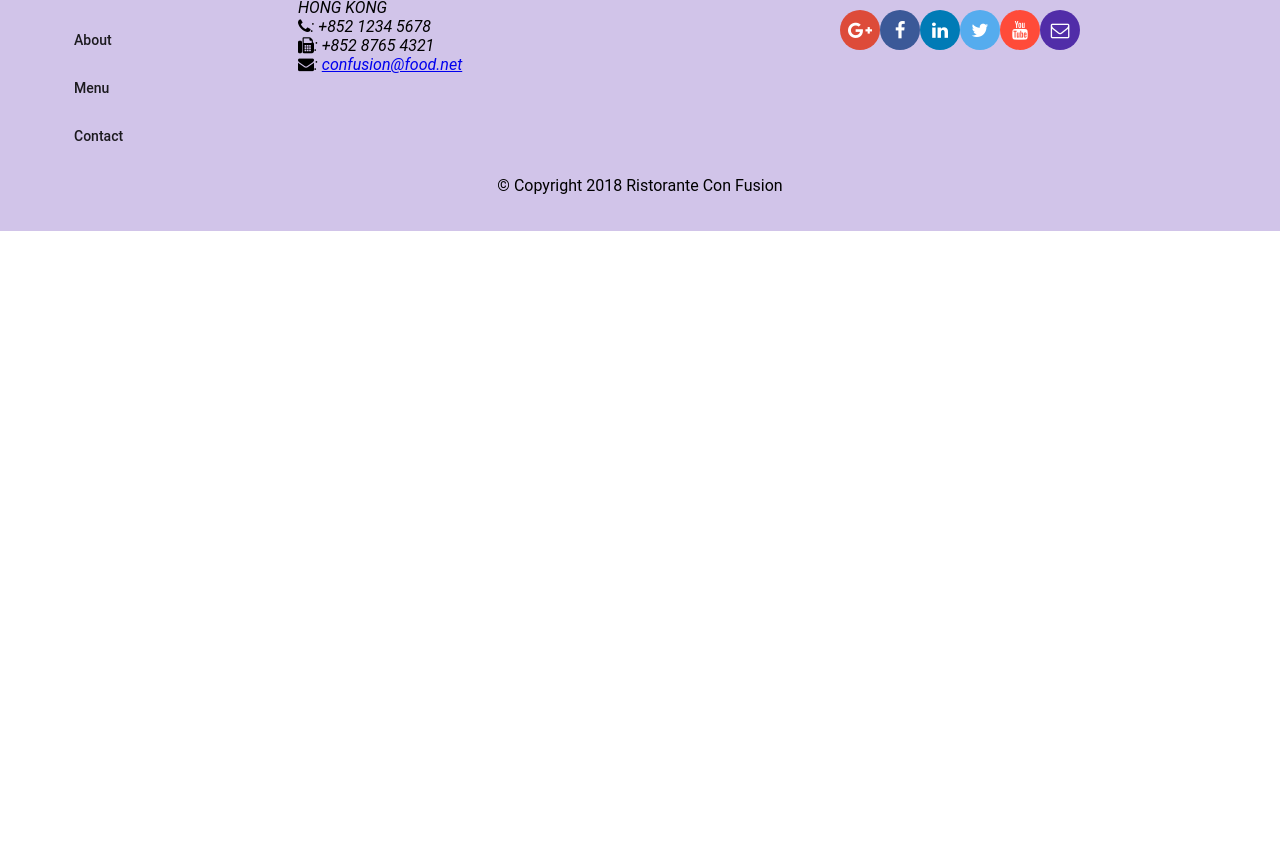
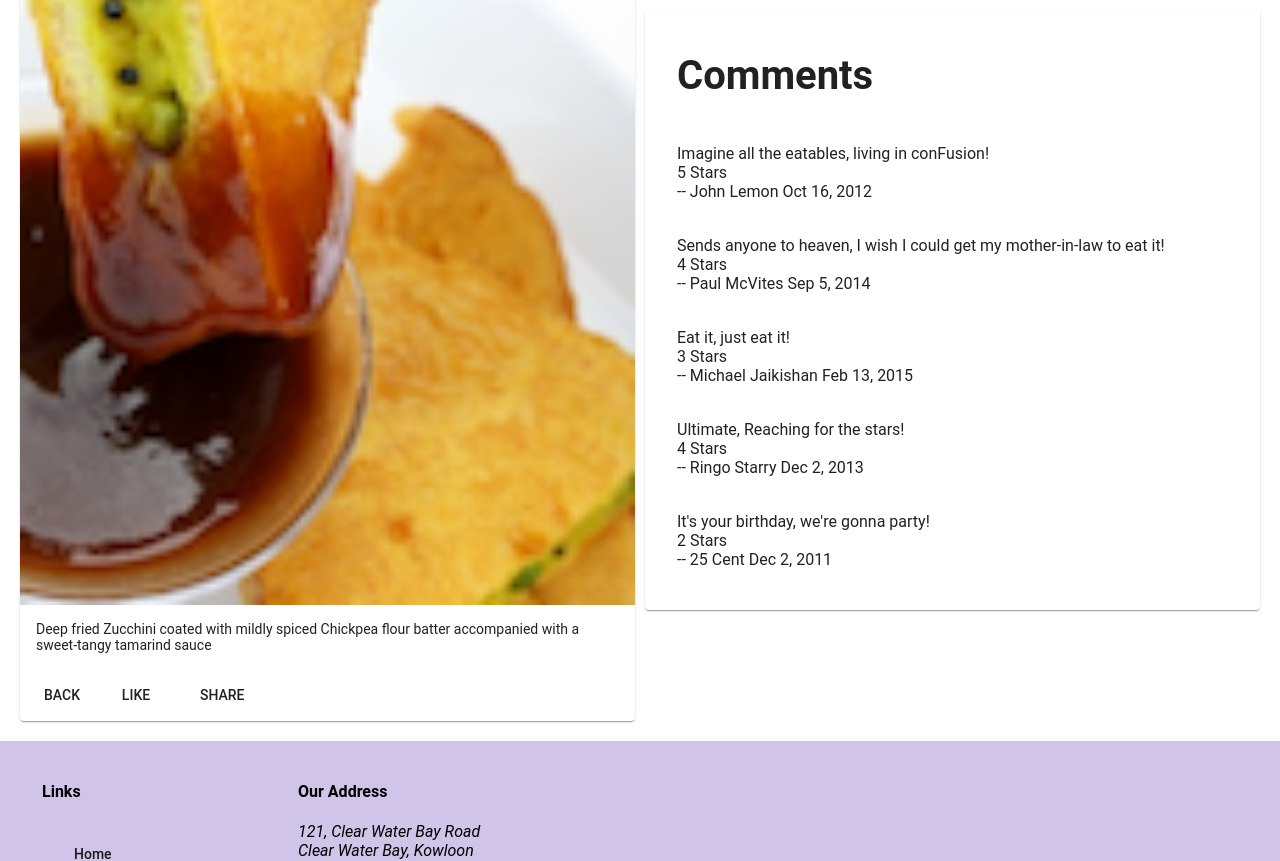
Before and after one commit to ChitralP/Angular-Modified, an Angular app: page /dishdetail/1 in a window 1280 px wide. Before the commit this address led to /. Shown: the part 460-1321 px from the top of the page. Before the commit the page ends 800 px from the top, so only its background shows below. Built offline with nearby package versions, Linux system fonts and the light colour scheme.

Commit message:
Single Page Applications Part 2

```diff
--- a/src/app/dish-detail/dish-detail.component.html
+++ b/src/app/dish-detail/dish-detail.component.html
@@ -6,7 +6,7 @@
     fxLayoutGap="10px"
     fxLayoutGap.xs="0">
 
-  <div fxFlex="40"  *ngIf="dish">
+  <div fxFlex="100">
     <mat-card>
       <mat-card-header>
         <mat-card-title>
@@ -19,13 +19,14 @@
         </p>
       </mat-card-content>
       <mat-card-actions>
+        <button mat-button (click)="goBack()">BACK</button>
         <button mat-button>LIKE</button>
         <button mat-button>SHARE</button>
       </mat-card-actions>
     </mat-card>
   </div>
 
-  <div fxFlex="40"  *ngIf="dish">
+  <div fxFlex="100">
     <mat-card>
       <mat-card-header>
         <mat-card-title>
--- a/src/app/dish-detail/dish-detail.component.ts
+++ b/src/app/dish-detail/dish-detail.component.ts
@@ -1,5 +1,10 @@
 import { Component, OnInit, Input } from '@angular/core';
 import { Dish } from  '../shared/dish'
+import { DishService } from '../services/dish.service';
+
+import { Params, ActivatedRoute } from '@angular/router';
+import { Location } from '@angular/common';
+
 @Component({
   selector: 'app-dish-detail',
   templateUrl: './dish-detail.component.html',
@@ -7,12 +12,19 @@
 })
 export class DishDetailComponent implements OnInit {
 
-  @Input()
   dish: Dish;
 
-  constructor() { }
+  constructor(private dishservice: DishService,
+    private route: ActivatedRoute,
+    private location: Location) { }
 
   ngOnInit() {
+    const id = this.route.snapshot.params['id'];
+    this.dish = this.dishservice.getDish(id);
+  }
+
+  goBack(): void {
+    this.location.back();
   }
 
 }
--- a/src/app/footer/footer.component.html
+++ b/src/app/footer/footer.component.html
@@ -9,15 +9,15 @@
       <div fxFlex="40" fxFlexOffset="20px">
         <h4>Links</h4>
         <mat-list>
-          <mat-list-item><a mat-button>Home</a></mat-list-item>
+          <mat-list-item><a mat-button routerLink = '/home'>Home</a></mat-list-item>
           <mat-list-item><a mat-button>About</a></mat-list-item>
-          <mat-list-item><a mat-button>Menu</a></mat-list-item>
-          <mat-list-item><a mat-button>Contact</a></mat-list-item>
+          <mat-list-item><a mat-button routerLink = '/menu'>Menu</a></mat-list-item>
+          <mat-list-item><a mat-button routerLink = '/contactus'>Contact</a></mat-list-item>
         </mat-list>
       </div>
       <div fxFlex="55">
         <h4>Our Address</h4>
-        <address style="text-size: 80%">
+        <address style="text-size-adjust: 80%">
           121, Clear Water Bay Road<br> Clear Water Bay, Kowloon<br> HONG KONG<br>
           <i class="fa fa-phone"></i>: +852 1234 5678<br>
           <i class="fa fa-fax"></i>: +852 8765 4321<br>
--- a/src/app/menu/menu.component.html
+++ b/src/app/menu/menu.component.html
@@ -11,7 +11,7 @@
 
    <div fxFlex>
     <mat-grid-list cols="2" rowHeight="200px">
-      <mat-grid-tile *ngFor="let dish of dishes" (click)="onSelect(dish)">
+      <mat-grid-tile *ngFor="let dish of dishes" [routerLink]="['/dishdetail', dish.id]">
         <img height="200px" src={{dish.image}} alt={{dish.name}}>
         <mat-grid-tile-footer>
           <h1>{{dish.name | uppercase}}</h1>
@@ -19,6 +19,6 @@
       </mat-grid-tile>
     </mat-grid-list>
   </div>
-  <app-dish-detail [dish] = "selectedDish"></app-dish-detail>
+
 
 </div>
```
Also changed, not shown: src/app/app-routing/routes.ts (+5 -4 lines).
